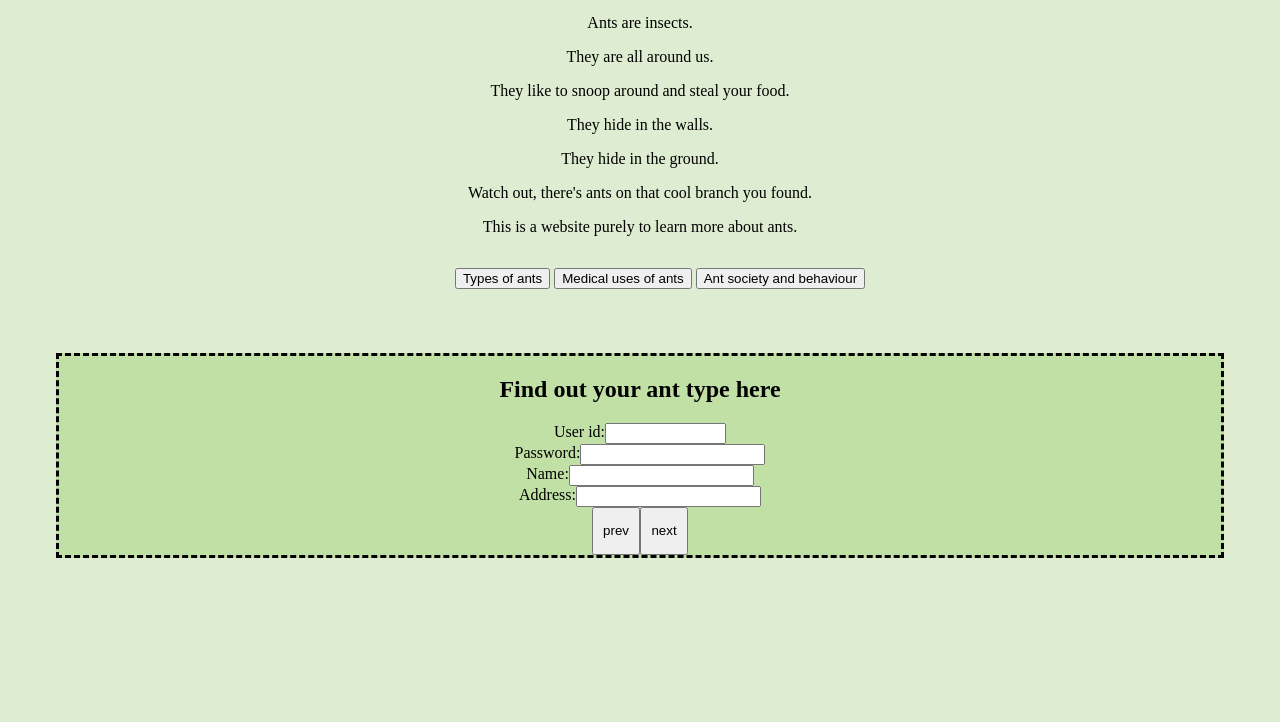
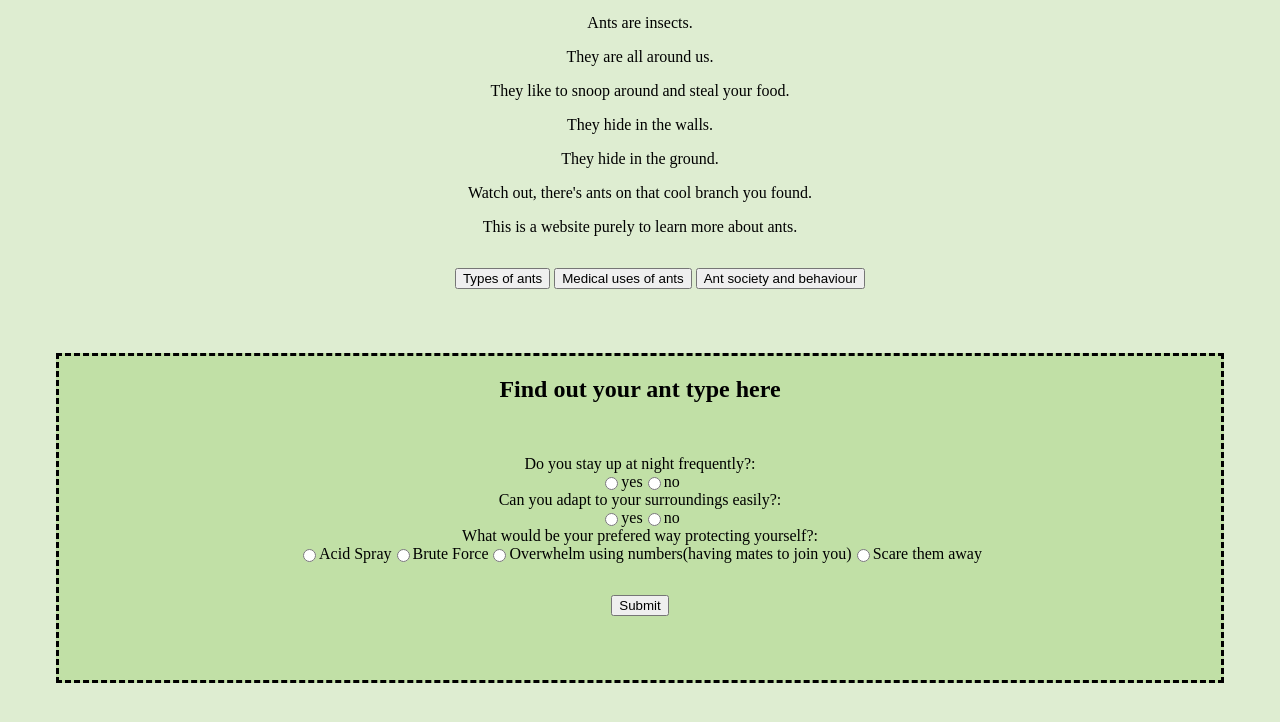
Before and after one commit to FMLneverlucky/assignment2, a plain HTML site: page index.html in a window 1280 px wide. Shown: the part 104-826 px from the top of the page. Before the commit the page ends 800 px from the top, so only its background shows below. Drawn offline with Linux system fonts and the light colour scheme.

Commit message:
updated forms

```diff
--- a/index.html
+++ b/index.html
@@ -91,22 +91,27 @@
         </h2>
         <form>
             <div class="form-questions" id="qn1">
-                User id: <input type="text" name="id" size="12" min="5" max="12" required />
+                <label for="qn1">Do you stay up at night frequently?: </label>
+                <input type="radio" id="true" name="agree">yes</input>
+                <input type="radio" id="false" name="disagree"> no </input>
             </div>
             <div class="form-questions" id="qn2">
-                Password: <input type="text" name="pw" required />
+                <label for="qn2">Can you adapt to your surroundings easily?: </label>
+                <input type="radio" id="true" name="agree">yes</input>
+                <input type="radio" id="false" name="disagree"> no </input>
             </div>
             <div class="form-questions" id="qn3">
-                Name: <input type="text" name="username" required />
+                <label for="qn3">What would be your prefered way protecting yourself?: </label>
+                <input type="radio" id="option1" name="option1" value="Acid Spray">Acid Spray</input>
+
+                <input type="radio" id="option2" name="option2" value="Brute Force"> Brute Force</input>
+
+                <input type="radio" id="option3" name="option3" value="Overwhelm">Overwhelm using numbers(having mates to join you)</input>
+
+                <input type="radio" id="option4" name="option4" > Scare them away </input><br>
             </div>
-            <div class="form-questions" id="qn4">
-                Address: <input type="text" name="user_address" required />
-            </div>
-            <button type="button" class="questionaire-transition" id="prev">
-                prev
-            </button>
-            <button type="button" class="questionaire-transition" id="next">
-                next
+            <button type="button" id="form-submit">
+                Submit
             </button>
         </form>
     </div>
--- a/style.css
+++ b/style.css
@@ -79,6 +79,7 @@ form{
     display: flex;
     justify-content: center;
     flex-wrap: wrap;
+    margin: 2rem;
 }
 
 .form-questions
@@ -86,20 +87,27 @@ form{
     display:inherit;
     flex-basis: 100%;
     justify-content: center;
+    flex-wrap: wrap;
+
 }
-/*questionaire buttons*/
-.questionaire-transition
+
+label{
+    display: flex;
+    flex-basis: 100%;
+    justify-content: center;
+}
+
+#form-submit
 {
-    height: 3rem;
-    width: 3rem;
+    margin: 2rem;
 }
-/*questionaire buttons end*/
 /*questionaire bit end*/
 @media screen and (max-width: 540px) /*limit until 540*/
 {
     nav ul li{
         display: flex;
         flex-basis: 100%;
+        justify-content: center;
     }
 
 }
```
